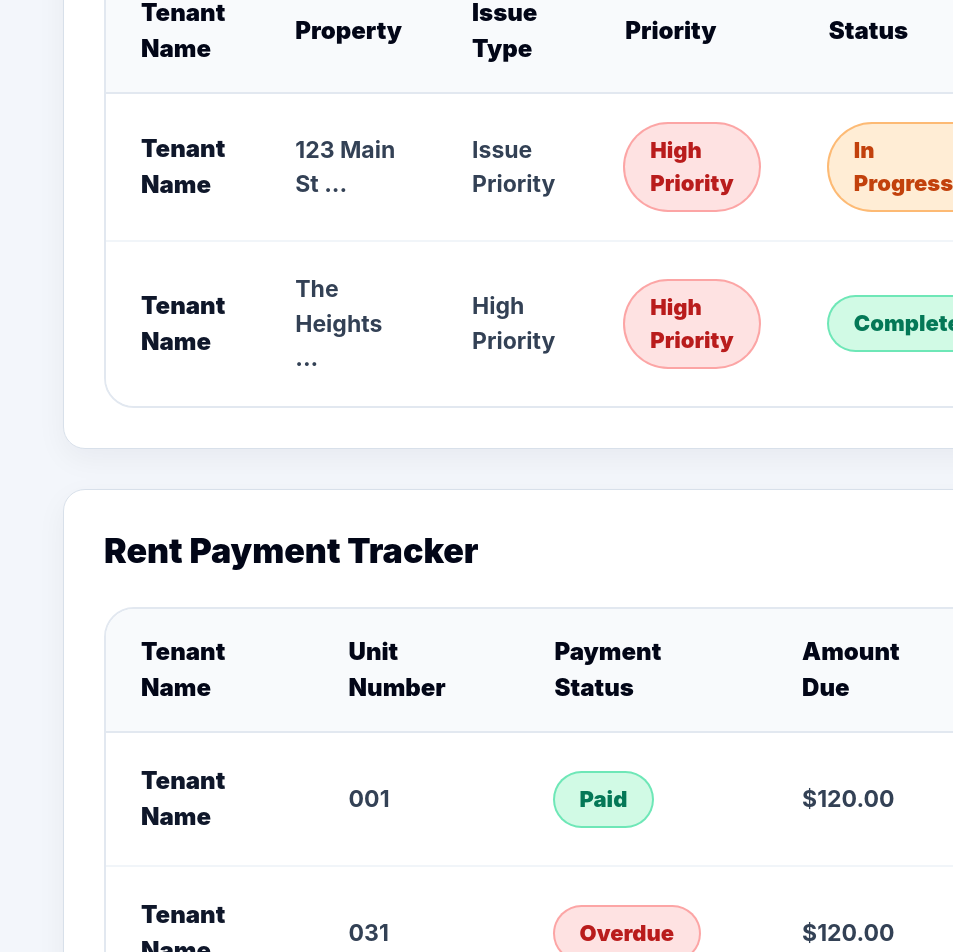
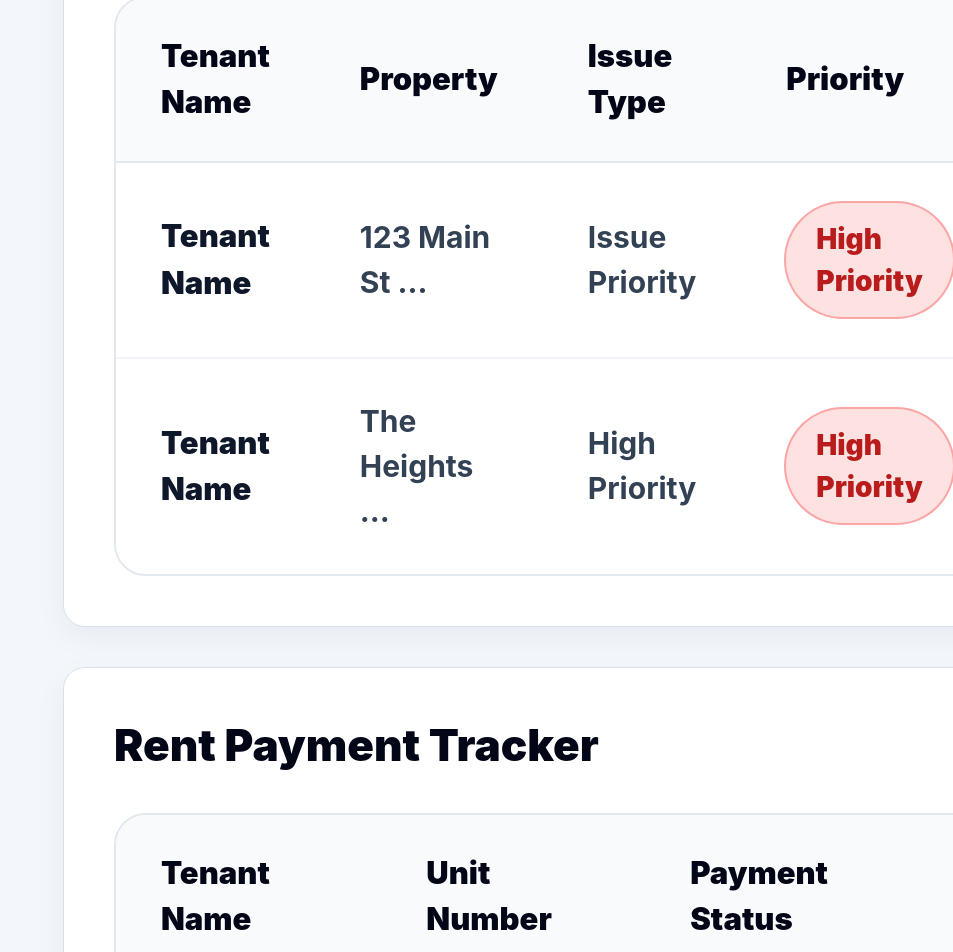
Before and after one commit to ValdemirJunior2020/communityhub-dashboard-Design, a React (Create React App) app: page / in a window 1280 px wide. Shown: the part 3300-4252 px from the top of the page, without its empty margins (327-1280 px from the left). Built offline with nearby package versions, Linux system fonts and the light colour scheme.

Commit message:
khjfyukhn

```diff
--- a/src/components/MaintenanceCenter.jsx
+++ b/src/components/MaintenanceCenter.jsx
@@ -9,9 +9,7 @@ const Badge = ({ variant, children }) => {
   };
 
   return (
-    <span
-      className={`inline-flex rounded-full px-5 py-2 text-[22px] font-black ring-2 ${variants[variant]}`}
-    >
+    <span className={`inline-flex rounded-full px-6 py-3 text-[28px] font-black ring-2 ${variants[variant]}`}>
       {children}
     </span>
   );
@@ -19,44 +17,44 @@ const Badge = ({ variant, children }) => {
 
 const MaintenanceCenter = () => {
   return (
-    <div className="dashboard-card p-8">
-      <h3 className="mb-7 text-[34px] font-black leading-tight text-slate-950">
+    <div className="dashboard-card p-10">
+      <h3 className="mb-8 text-[44px] font-black leading-tight text-slate-950">
         Maintenance Center
       </h3>
 
-      <div className="overflow-x-auto rounded-3xl border-2 border-slate-200">
-        <table className="w-full table-auto text-left">
+      <div className="overflow-x-auto rounded-[32px] border-2 border-slate-200">
+        <table className="w-full min-w-[1500px] table-auto text-left">
           <thead>
             <tr className="border-b-2 border-slate-200 bg-slate-50">
-              <th className="px-7 py-5 text-[24px] font-black text-slate-950">Tenant Name</th>
-              <th className="px-7 py-5 text-[24px] font-black text-slate-950">Property</th>
-              <th className="px-7 py-5 text-[24px] font-black text-slate-950">Issue Type</th>
-              <th className="px-7 py-5 text-[24px] font-black text-slate-950">Priority</th>
-              <th className="px-7 py-5 text-[24px] font-black text-slate-950">Status</th>
-              <th className="px-7 py-5 text-[24px] font-black text-slate-950">Assigned Vendor</th>
-              <th className="px-7 py-5 text-[24px] font-black text-slate-950">Due Date</th>
+              <th className="px-9 py-7 text-[31px] font-black text-slate-950">Tenant Name</th>
+              <th className="px-9 py-7 text-[31px] font-black text-slate-950">Property</th>
+              <th className="px-9 py-7 text-[31px] font-black text-slate-950">Issue Type</th>
+              <th className="px-9 py-7 text-[31px] font-black text-slate-950">Priority</th>
+              <th className="px-9 py-7 text-[31px] font-black text-slate-950">Status</th>
+              <th className="px-9 py-7 text-[31px] font-black text-slate-950">Assigned Vendor</th>
+              <th className="px-9 py-7 text-[31px] font-black text-slate-950">Due Date</th>
             </tr>
           </thead>
 
           <tbody className="divide-y-2 divide-slate-100 bg-white">
             <tr className="hover:bg-slate-50">
-              <td className="px-7 py-6 text-[24px] font-black text-slate-900">Tenant Name</td>
-              <td className="px-7 py-6 text-[23px] font-bold text-slate-700">123 Main St ...</td>
-              <td className="px-7 py-6 text-[23px] font-bold text-slate-700">Issue Priority</td>
-              <td className="px-7 py-6"><Badge variant="high">High Priority</Badge></td>
-              <td className="px-7 py-6"><Badge variant="progress">In Progress</Badge></td>
-              <td className="px-7 py-6 text-[23px] font-bold text-slate-700">Apex Plumbing</td>
-              <td className="px-7 py-6 text-[23px] font-bold text-slate-700">02/01/2023</td>
+              <td className="px-9 py-8 text-[31px] font-black text-slate-900">Tenant Name</td>
+              <td className="px-9 py-8 text-[30px] font-bold text-slate-700">123 Main St ...</td>
+              <td className="px-9 py-8 text-[30px] font-bold text-slate-700">Issue Priority</td>
+              <td className="px-9 py-8"><Badge variant="high">High Priority</Badge></td>
+              <td className="px-9 py-8"><Badge variant="progress">In Progress</Badge></td>
+              <td className="px-9 py-8 text-[30px] font-bold text-slate-700">Apex Plumbing</td>
+              <td className="px-9 py-8 text-[30px] font-bold text-slate-700">02/01/2023</td>
             </tr>
 
             <tr className="hover:bg-slate-50">
-              <td className="px-7 py-6 text-[24px] font-black text-slate-900">Tenant Name</td>
-              <td className="px-7 py-6 text-[23px] font-bold text-slate-700">The Heights ...</td>
-              <td className="px-7 py-6 text-[23px] font-bold text-slate-700">High Priority</td>
-              <td className="px-7 py-6"><Badge variant="high">High Priority</Badge></td>
-              <td className="px-7 py-6"><Badge variant="completed">Completed</Badge></td>
-              <td className="px-7 py-6 text-[23px] font-bold text-slate-700">Assign Vendor</td>
-              <td className="px-7 py-6 text-[23px] font-bold text-slate-700">02/01/2023</td>
+              <td className="px-9 py-8 text-[31px] font-black text-slate-900">Tenant Name</td>
+              <td className="px-9 py-8 text-[30px] font-bold text-slate-700">The Heights ...</td>
+              <td className="px-9 py-8 text-[30px] font-bold text-slate-700">High Priority</td>
+              <td className="px-9 py-8"><Badge variant="high">High Priority</Badge></td>
+              <td className="px-9 py-8"><Badge variant="completed">Completed</Badge></td>
+              <td className="px-9 py-8 text-[30px] font-bold text-slate-700">Assign Vendor</td>
+              <td className="px-9 py-8 text-[30px] font-bold text-slate-700">02/01/2023</td>
             </tr>
           </tbody>
         </table>
--- a/src/components/RentTracker.jsx
+++ b/src/components/RentTracker.jsx
@@ -8,9 +8,7 @@ const PaymentBadge = ({ status }) => {
   };
 
   return (
-    <span
-      className={`inline-flex rounded-full px-5 py-2 text-[22px] font-black ring-2 ${statusMap[status]}`}
-    >
+    <span className={`inline-flex rounded-full px-6 py-3 text-[28px] font-black ring-2 ${statusMap[status]}`}>
       {status}
     </span>
   );
@@ -18,41 +16,41 @@ const PaymentBadge = ({ status }) => {
 
 const RentTracker = () => {
   return (
-    <div className="dashboard-card p-8">
-      <h3 className="mb-7 text-[34px] font-black leading-tight text-slate-950">
+    <div className="dashboard-card p-10">
+      <h3 className="mb-8 text-[44px] font-black leading-tight text-slate-950">
         Rent Payment Tracker
       </h3>
 
-      <div className="overflow-x-auto rounded-3xl border-2 border-slate-200">
-        <table className="w-full table-auto text-left">
+      <div className="overflow-x-auto rounded-[32px] border-2 border-slate-200">
+        <table className="w-full min-w-[1400px] table-auto text-left">
           <thead>
             <tr className="border-b-2 border-slate-200 bg-slate-50">
-              <th className="px-7 py-5 text-[24px] font-black text-slate-950">Tenant Name</th>
-              <th className="px-7 py-5 text-[24px] font-black text-slate-950">Unit Number</th>
-              <th className="px-7 py-5 text-[24px] font-black text-slate-950">Payment Status</th>
-              <th className="px-7 py-5 text-[24px] font-black text-slate-950">Amount Due</th>
-              <th className="px-7 py-5 text-[24px] font-black text-slate-950">Due Date</th>
-              <th className="px-7 py-5 text-[24px] font-black text-slate-950">Payment Method</th>
+              <th className="px-9 py-7 text-[31px] font-black text-slate-950">Tenant Name</th>
+              <th className="px-9 py-7 text-[31px] font-black text-slate-950">Unit Number</th>
+              <th className="px-9 py-7 text-[31px] font-black text-slate-950">Payment Status</th>
+              <th className="px-9 py-7 text-[31px] font-black text-slate-950">Amount Due</th>
+              <th className="px-9 py-7 text-[31px] font-black text-slate-950">Due Date</th>
+              <th className="px-9 py-7 text-[31px] font-black text-slate-950">Payment Method</th>
             </tr>
           </thead>
 
           <tbody className="divide-y-2 divide-slate-100 bg-white">
             <tr className="hover:bg-slate-50">
-              <td className="px-7 py-6 text-[24px] font-black text-slate-900">Tenant Name</td>
-              <td className="px-7 py-6 text-[23px] font-bold text-slate-700">001</td>
-              <td className="px-7 py-6"><PaymentBadge status="Paid" /></td>
-              <td className="px-7 py-6 text-[23px] font-bold text-slate-700">$120.00</td>
-              <td className="px-7 py-6 text-[23px] font-bold text-slate-700">07/07/2023</td>
-              <td className="px-7 py-6 text-[23px] font-bold text-slate-700">Open</td>
+              <td className="px-9 py-8 text-[31px] font-black text-slate-900">Tenant Name</td>
+              <td className="px-9 py-8 text-[30px] font-bold text-slate-700">001</td>
+              <td className="px-9 py-8"><PaymentBadge status="Paid" /></td>
+              <td className="px-9 py-8 text-[30px] font-bold text-slate-700">$120.00</td>
+              <td className="px-9 py-8 text-[30px] font-bold text-slate-700">07/07/2023</td>
+              <td className="px-9 py-8 text-[30px] font-bold text-slate-700">Open</td>
             </tr>
 
             <tr className="hover:bg-slate-50">
-              <td className="px-7 py-6 text-[24px] font-black text-slate-900">Tenant Name</td>
-              <td className="px-7 py-6 text-[23px] font-bold text-slate-700">031</td>
-              <td className="px-7 py-6"><PaymentBadge status="Overdue" /></td>
-              <td className="px-7 py-6 text-[23px] font-bold text-slate-700">$120.00</td>
-              <td className="px-7 py-6 text-[23px] font-bold text-slate-700">07/07/2023</td>
-              <td className="px-7 py-6 text-[23px] font-bold text-slate-700">Payment</td>
+              <td className="px-9 py-8 text-[31px] font-black text-slate-900">Tenant Name</td>
+              <td className="px-9 py-8 text-[30px] font-bold text-slate-700">031</td>
+              <td className="px-9 py-8"><PaymentBadge status="Overdue" /></td>
+              <td className="px-9 py-8 text-[30px] font-bold text-slate-700">$120.00</td>
+              <td className="px-9 py-8 text-[30px] font-bold text-slate-700">07/07/2023</td>
+              <td className="px-9 py-8 text-[30px] font-bold text-slate-700">Payment</td>
             </tr>
           </tbody>
         </table>
```
